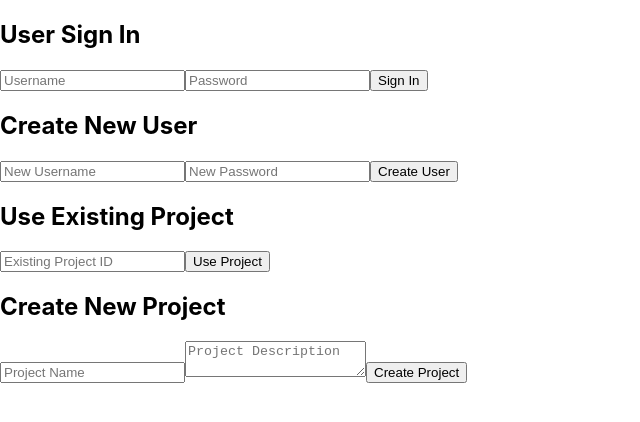
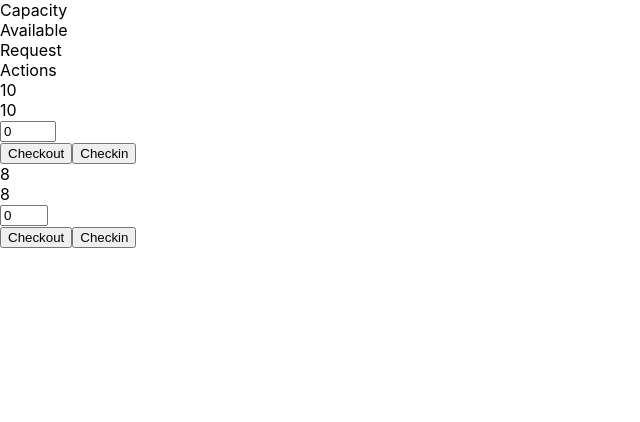
Before and after one commit to Cloud1e/17155_1_Project, a React (Create React App) app: page / in a window 1280 px wide. Shown: the top 422 px of the page, without its empty margins (0-640 px from the left). Built offline with nearby package versions, Linux system fonts and the light colour scheme.

Commit message:
Add ResourceManagement.js

```diff
--- a/src/App.js
+++ b/src/App.js
@@ -1,11 +1,13 @@
 import React from "react";
 import LoginForm from "./LoginForm";
 import UserManagementForm from "./UserManagement";
+import ResourceManagementForm from "./ResourceManagement";
 function App() {
   return (
     <div className="App">
       {/* <LoginForm /> */}
-      <UserManagementForm />
+      {/* <UserManagementForm /> */}
+      <ResourceManagementForm />
     </div>
   );
 }
--- /dev/null
+++ b/src/ResourceManagement.js
@@ -0,0 +1,94 @@
+import React, { useState } from "react";
+// import './ResourceManagement.css'; // You can uncomment and use this if you have a CSS file.
+
+const initialResources = {
+  HWSet1: { capacity: 10, available: 10, request: 0 },
+  HWSet2: { capacity: 8, available: 8, request: 0 },
+};
+
+const ResourceManagement = () => {
+  const [resources, setResources] = useState(initialResources);
+
+  // Update the request amount in the state
+  const handleRequestChange = (set, value) => {
+    const intValue = parseInt(value, 10) || 0;
+    if (intValue < 0 || intValue > resources[set].capacity) {
+      alert("Requested amount is out of range.");
+      return;
+    }
+    setResources({
+      ...resources,
+      [set]: { ...resources[set], request: intValue },
+    });
+  };
+
+  // Checkout resources
+  const handleCheckout = (set) => {
+    if (resources[set].request <= 0) {
+      alert("Please enter a valid request amount.");
+      return;
+    }
+    if (resources[set].available >= resources[set].request) {
+      setResources({
+        ...resources,
+        [set]: {
+          ...resources[set],
+          available: resources[set].available - resources[set].request,
+          // Reset request to 0 after checkout
+          request: 0,
+        },
+      });
+    } else {
+      alert("Not enough resources available to fulfill the request.");
+    }
+  };
+
+  // Checkin resources
+  const handleCheckin = (set) => {
+    const checkedOut = resources[set].capacity - resources[set].available;
+    if (resources[set].request <= 0 || resources[set].request > checkedOut) {
+      alert("Cannot check in more resources than were checked out.");
+      return;
+    }
+    setResources({
+      ...resources,
+      [set]: {
+        ...resources[set],
+        available: resources[set].available + resources[set].request,
+        // Reset request to 0 after checkin
+        request: 0,
+      },
+    });
+  };
+
+  return (
+    <div className="resource-management-container">
+      <div className="resources-header">
+        <div className="header-item">Capacity</div>
+        <div className="header-item">Available</div>
+        <div className="header-item">Request</div>
+        <div className="header-item">Actions</div>
+      </div>
+      {Object.keys(resources).map((set) => (
+        <div key={set} className="resource-item">
+          <div className="resource-capacity">{resources[set].capacity}</div>
+          <div className="resource-available">{resources[set].available}</div>
+          <input
+            type="number"
+            className="resource-request-input"
+            min="0"
+            max={resources[set].capacity}
+            value={resources[set].request}
+            onChange={(e) => handleRequestChange(set, e.target.value)}
+          />
+          <div className="resource-actions">
+            <button onClick={() => handleCheckout(set)}>Checkout</button>
+            <button onClick={() => handleCheckin(set)}>Checkin</button>
+          </div>
+        </div>
+      ))}
+    </div>
+  );
+};
+
+export default ResourceManagement;
```
